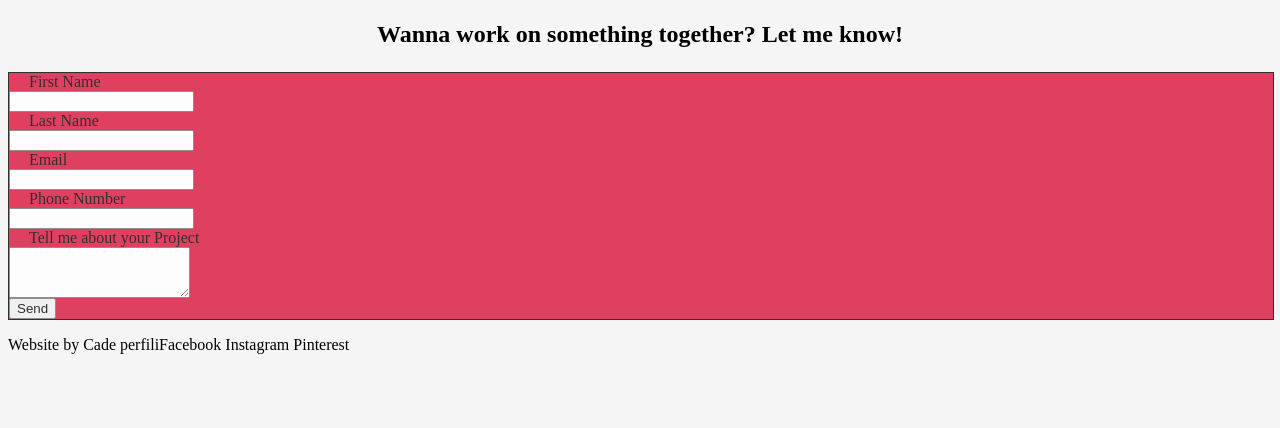
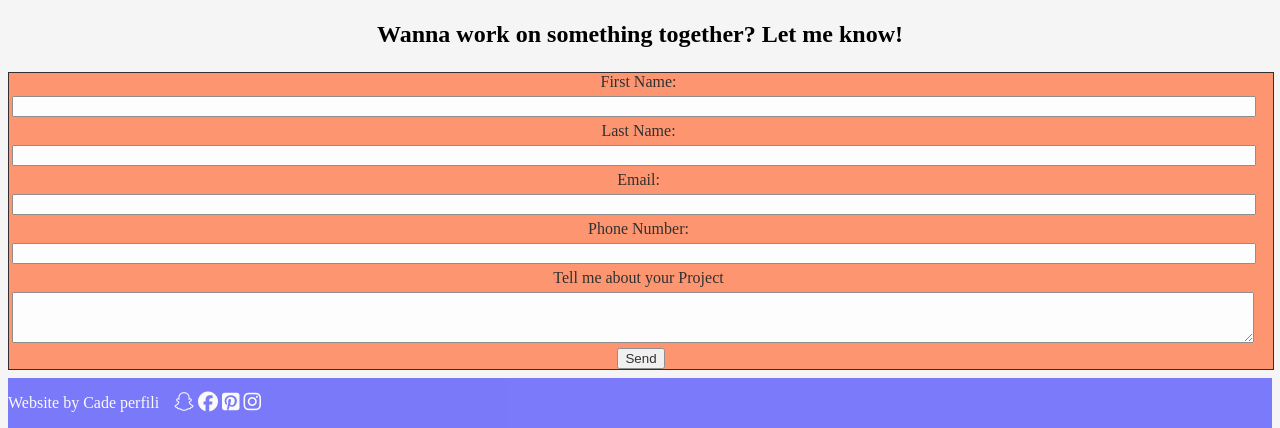
Before and after one commit to cade-perfili/taybrynn-portfolio, a plain HTML site: page index.html in a window 1280 px wide. Shown: the part 925-1353 px from the top of the page. Before the commit the page ends 1295 px from the top, so only its background shows below. Drawn offline with Linux system fonts and the light colour scheme.

Commit message:
Changes to contact form style, and footer

```diff
--- a/CSS/style.css
+++ b/CSS/style.css
@@ -4,7 +4,7 @@ body, html {
     font-size: medium;
     height: 100%;
 }
-
+/*Nav and responsive Nav Css*/
 .nav {
     display: flex;
     justify-content: flex-start;
@@ -64,7 +64,7 @@ i {
   }
 
 
-
+/*Style for headers*/
 h1 {
     text-align: center;
     font-family: 'Pacifico';
@@ -76,7 +76,7 @@ h2 {
     font-size: 30px;
 }
 
-
+/*Hero Img Styling*/
 .hero-container {
     background-image: linear-gradient(rgba(1, 1, 1, 0.205), rgba(0, 0, 0, 0.205)), url('../IMG/FILM_Apart.jpg');
     height: 35%;
@@ -95,7 +95,7 @@ h2 {
     left: 50%;
 
 }
-
+/* Slide Show Styling*/
 .bfa-container1 {
     background-color: aquamarine;
 }
@@ -109,7 +109,7 @@ margin: auto;
 border: 5px solid ;
 width: 75%;
 margin-bottom: 25px;
-background-color: aquamarine;
+;
 }
 
 
@@ -150,7 +150,7 @@ display: none;
     height: auto;
     max-height: 1000px;
 }
-
+/*Style for previous and next buttons*/
 .prev, .next {
     display: flex;
     justify-content: space-between;
@@ -185,28 +185,11 @@ display: none;
     text-align: center;
 }
 
-.dot-bfa, .dot-other {
-    cursor: pointer;
-    height: 15px;
-    width: 15px;
-    margin: 0 2px;
-    background-color: #bbb;
-    border-radius: 50%;
-    display: inline-block;
-    transition: background-color(black) 0.6s ease;
-  }
 
-  .active, .dot-bfa:hover, .dot-other:hover {
-    background-color: #717171;
-  }
-
-  footer {
-      display: flex;
-      flex-direction: row;
-  }
+ /*Contact Form Styles*/
 
 .contact-container {
-    background-color: crimson;
+    background-color: #ff7f50;
     opacity: 0.8;
     display: flex;
     justify-content: center;
@@ -220,42 +203,64 @@ h3 {
     font-size: 24px;
 }
 
+
+.contact-container {
+    display: flex;
+    justify-content: center;
+    width: 100%;
+    height: auto;
+}
+
+.contact-form{
+    width: 100%;
+    height: 100%;
+}
+
+.send-button {
+    display: flex;
+    justify-content: center;
+}
+
+.square-button {
+    display: flex;
+    justify-content: center;
+}
+
 label {
-    width: 100%;
-    margin-left:20px;
     display: flex;
-    align-items: center;
-    min-width: 700px;
+    justify-content: flex-start;
+    text-align: center;
+    margin-right: 5px;
+}
+
+.form-control {
+display: flex;
+justify-content: center;
+width: 50%;
+margin: 5px 5px 5px 3px;
+}
+/* End of Contact form styles, Begging of footer styles*/
+
+footer {
+    background-color: blue;
+    opacity: 0.5;
+    color: white;
+    display: flex;
+    flex-direction: row;
+    margin-top: 8px;
 }
 
 
 
-.contact-wrap {
-    width: 100%;
-}
-input[type=text] .input-block {
-    width: 100%;
-
-}
-
-textarea{
-
-    display: flex;
-
-
-    text-align: center;
-}
-.contact-form{
-    width: 100%;
-}
-
-.square-button {
-    text-align: center;
+.social-media {
+margin-top: 15px;
+margin-left: 15px;
+text-align: end;
 }
 
 
 
-
+/*Desktops*/
 @media screen and (min-width: 1000px) {
     .nav {
         display: flex;
@@ -301,7 +306,7 @@ textarea{
     }
 
     .prev:hover, .next:hover {
-        background-color: rgba(0,0,0,0.8);
+        background-color: rgba(255, 131, 100, 0.534);
       }
 
     .contact-container {
@@ -310,10 +315,48 @@ textarea{
         flex-direction: row;
     }
 
+    .form-control {
+        display: flex;
+        justify-content: center;
+        width: 97.8%;
+        margin: 5px 5px 5px 3px;
+        }
+
+        label {
+            display: flex;
+            justify-content: center;
+            text-align: center;
+            margin-right: 5px;
+        }
+
 }
 
-@media screen and (max-height: 600px) {
-    * {
-        max-width: 100%;
+@media screen and (min-width:768px){
+.nav {
+    display: flex;
+    flex-direction: row;
+}
+.nav a:nth-child(2) {
+    display: inline;
+}
+
+    .contact-container {
+        display: flex;
+        align-items: flex-start;
+        flex-direction: row;
     }
+
+    .form-control {
+        display: flex;
+        justify-content: center;
+        width: 97.8%;
+        margin: 5px 5px 5px 3px;
+        }
+
+        label {
+            display: flex;
+            justify-content: center;
+            text-align: center;
+            margin-right: 5px;
+        }
 }
--- a/JS/script.js
+++ b/JS/script.js
@@ -18,14 +18,9 @@ function showSlides(n, no) {
   }
   x[slideIndex[no]-1].style.display = "block";
 }
+//End of SlideShow JS
 
 
-img = document.getElementsByID("personal-img");
-function enlargeImg() {
-    img.style.width = "60%";
-    img.style.height = "auto";
-    img.style.transition = "width 0.5s ease";
-}
 
 //Responsive Nav JS
 function myFunction() {
@@ -36,3 +31,16 @@ function myFunction() {
    x.className = "nav";
   }
 }
+
+//Contact Form Verification
+function validateName() {
+
+  var name = document.getElementsById('First-Name').value;
+
+  if(name.length == 0) {
+
+    producePrompt('Name is required', 'name-error' , 'red')
+    return false;
+  }
+  console.log(name)
+}
--- a/index.html
+++ b/index.html
@@ -15,6 +15,7 @@
         rel="stylesheet">
 
     <script src="https://use.fontawesome.com/cb60542ef1.js"></script>
+    <script src="https://kit.fontawesome.com/adcbbef30a.js" crossorigin="anonymous"></script>
 
 </head>
 
@@ -113,7 +114,7 @@
                 <div class="personal-slideshow">
                     <div class="slideshow-number">1 / 6</div>
                     <img src="IMG/DIGITAL_The Pieces Left.jpg" id="personal-img" alt="Pictures of dirtly laundry"
-             onclick="enlargeImg()"/>
+                        onclick="enlargeImg()" />
                     <div class="personal-slideshow-text">The Pieces Left</div>
                 </div>
 
@@ -163,29 +164,29 @@
     <!--Contact Form-->
     <h3>Wanna work on something together? Let me know!</h3>
     <div id="contact" class="contact-container">
-        <section class="contact-wrap">
+
         <form action="" class="contact-form">
-                <div class="First Name">
+            <div class="First-Name">
                 <div class="input-block">
-                        <label for="">First Name</label>
-                        <input type="text" class="form-control">
+                    <label for="">First Name:</label>
+                    <input type="text" class="form-control" id="First-Name" name="name" onkeyup="validateName()">
                 </div>
             </div>
-                <div class="Last Name">
+            <div class="Last-Name">
                 <div class="input-block">
-                        <label for="">Last Name</label>
+                    <label for="">Last Name:</label>
                     <input type="text" class="form-control">
                 </div>
             </div>
             <div class="Email">
                 <div class="input-block">
-                        <label for="">Email</label>
+                    <label for="">Email:</label>
                     <input type="text" class="form-control">
                 </div>
             </div>
-                <div class="Phone Number">
+            <div class="Phone-Number">
                 <div class="input-block">
-                        <label for="">Phone Number</label>
+                    <label for="">Phone Number:</label>
                     <input type="text" class="form-control">
                 </div>
             </div>
@@ -195,18 +196,24 @@
                     <textarea rows="3" type="text" class="form-control"></textarea>
                 </div>
             </div>
-                <div class="col-sm-12">
+            <div class="send-button">
                 <button class="square-button">Send</button>
             </div>
+
         </form>
-        </section>
+
     </div>
     <!--Footer-->
     <footer>
         <p>Website by Cade perfili</p>
-        <p class="social-media">Facebook Instagram Pinterest</p>
+        <div class="social-media">
+            <i class="fab fa-snapchat fa-lg"></i>
+            <i class="fab fa-facebook fa-lg"></i>
+            <i class="fab fa-pinterest-square fa-lg"></i>
+            <i class="fab fa-instagram fa-lg"></i>
+        </div>
     </footer>
-
+    <!--JS link-->
     <script src="JS/script.js"></script>
 </body>
 
```
Lines whose indentation alone changed are shown as unchanged.
